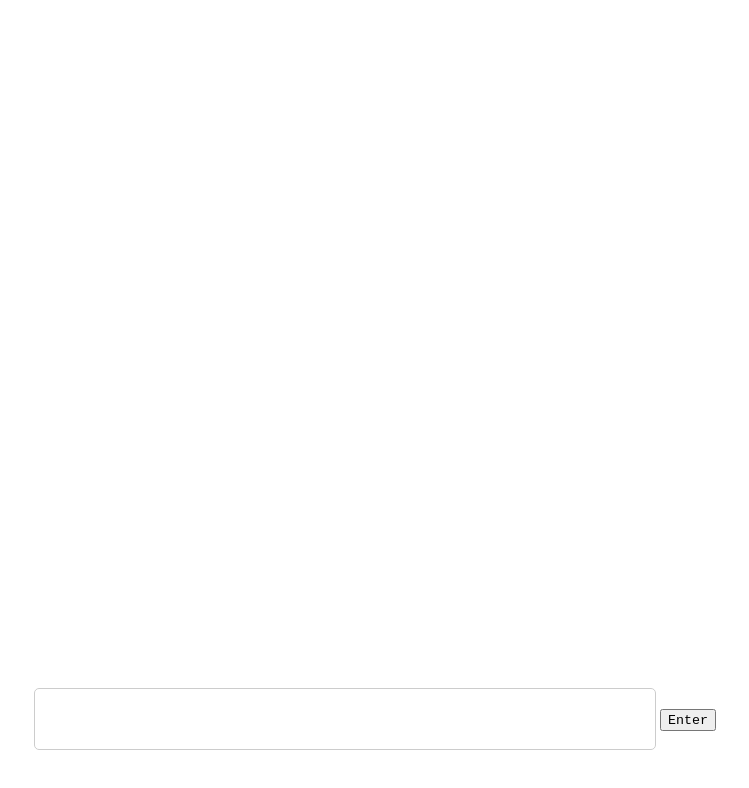
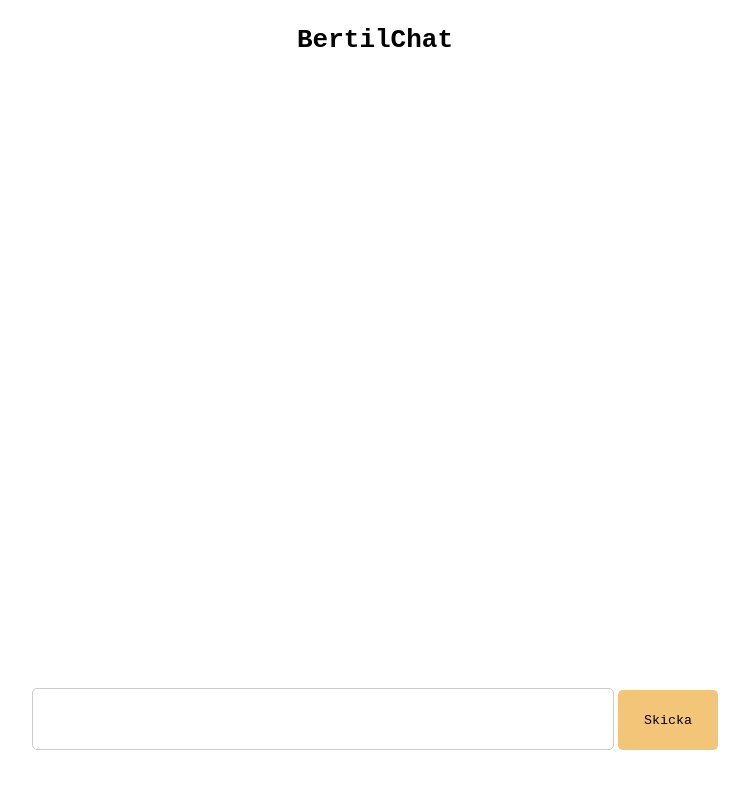
Before and after one commit to olvard/chatwithbertil, a SvelteKit app in the folder chat/: page / in a window 1280 px wide. Shown: the top 788 px of the page, without its empty margins (265-1014 px from the left). Built offline with nearby package versions, Linux system fonts and the light colour scheme.

Commit message:
pretty much finished

```diff
--- a/chat/src/routes/+page.svelte
+++ b/chat/src/routes/+page.svelte
@@ -56,10 +56,8 @@
 		if (inputMessage) {
 			messages = messages.concat([userMessage])
 			inputMessage = '' // Clear the input field
+			isWaitingForResponse = true
 
-			// Now, you can optionally send the message to the server if needed
-			// You can send it in the background or display a sending indicator
-			// and update the message after getting a response from the server.
 			handleChatCompletion()
 		}
 	}
@@ -79,13 +77,11 @@
 
 		// Add the server response to the messages array
 		messages = messages.concat(response)
+		isWaitingForResponse = false
 	}
+</script>
 
-	// You can call handleChatCompletion when the component mounts if needed
-	// onMount(async () => {
-	//   await handleChatCompletion()
-	// })
-</script>
+<div class="header"><h1>BertilChat</h1></div>
 
 <div class="container">
 	<div class="messages">
@@ -94,19 +90,50 @@
 				<ChatMessage role={message.role} message={message.content} />
 			{/each}
 		{/if}
+		{#if isWaitingForResponse}
+			<div class="loading-indicator" />
+		{/if}
 	</div>
 
 	<form class="inputbox" on:submit={handleUserMessage}>
 		<div>
 			<input bind:value={inputMessage} type="text" name="search" id="search" />
-			<button type="submit">
-				<kbd>Enter</kbd>
+			<button class="enter" type="submit">
+				<kbd>Skicka</kbd>
 			</button>
 		</div>
 	</form>
 </div>
 
 <style>
+	.header {
+		font-family: monospace;
+		display: flex;
+		align-items: center;
+		justify-content: center;
+	}
+
+	.loading-indicator {
+		width: 16px;
+		height: 16px;
+		margin-top: 50px;
+		background-color: #969696;
+		border-radius: 50%;
+		animation: loading 1s infinite;
+	}
+
+	@keyframes loading {
+		0% {
+			opacity: 1;
+		}
+		50% {
+			opacity: 0.3;
+		}
+		100% {
+			opacity: 1;
+		}
+	}
+
 	.container {
 		position: fixed;
 		bottom: 0;
@@ -120,10 +147,11 @@
 
 	.messages {
 		padding-bottom: 100px;
+
 		font-family: monospace;
 		font-size: 20px;
 		width: 50vw;
-		height: 70vh;
+		height: 65vh;
 		overflow: scroll;
 	}
 
@@ -132,10 +160,19 @@
 	}
 
 	input[type='text'] {
-		width: 600px;
+		width: 560px;
 		height: 40px;
 		border: 1px solid #ccc;
 		border-radius: 5px;
 		padding: 10px;
+		font-size: 18px;
+	}
+
+	.enter {
+		height: 60px;
+		width: 100px;
+		border-radius: 5px;
+		background-color: rgb(242, 197, 120);
+		border: none;
 	}
 </style>
--- a/chat/src/routes/chat-message.svelte
+++ b/chat/src/routes/chat-message.svelte
@@ -4,9 +4,13 @@
 
 	const imgSrc = role === 'assistant' ? '/beaver.png' : '/user.png'
 	const name = role === 'assistant' ? 'Bertil' : 'User'
+	let roleClass = ''
+	if (name == 'Bertil') {
+		roleClass = 'beaver-background'
+	}
 </script>
 
-<li>
+<li class={roleClass}>
 	<div>
 		<div class="header">
 			<img class="profile" src={imgSrc} alt="" />
@@ -25,7 +29,18 @@
 		display: flex;
 	}
 
+	p {
+		padding-left: 5px;
+	}
+
 	li {
 		list-style: none;
+		background-color: bisque;
+		padding: 5px;
+		margin-top: 5px;
+	}
+
+	.beaver-background {
+		background-color: #ff9966;
 	}
 </style>
```
